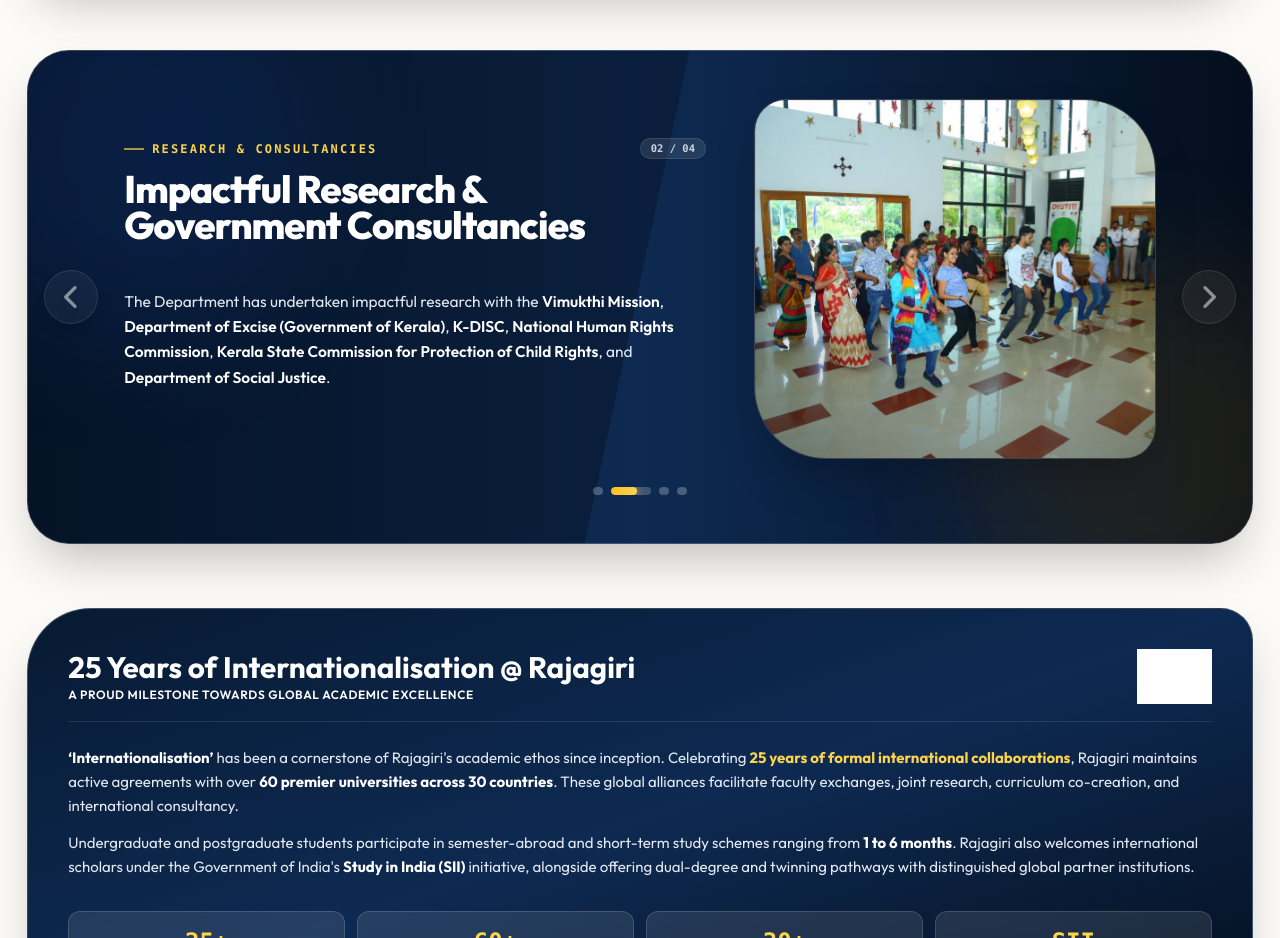
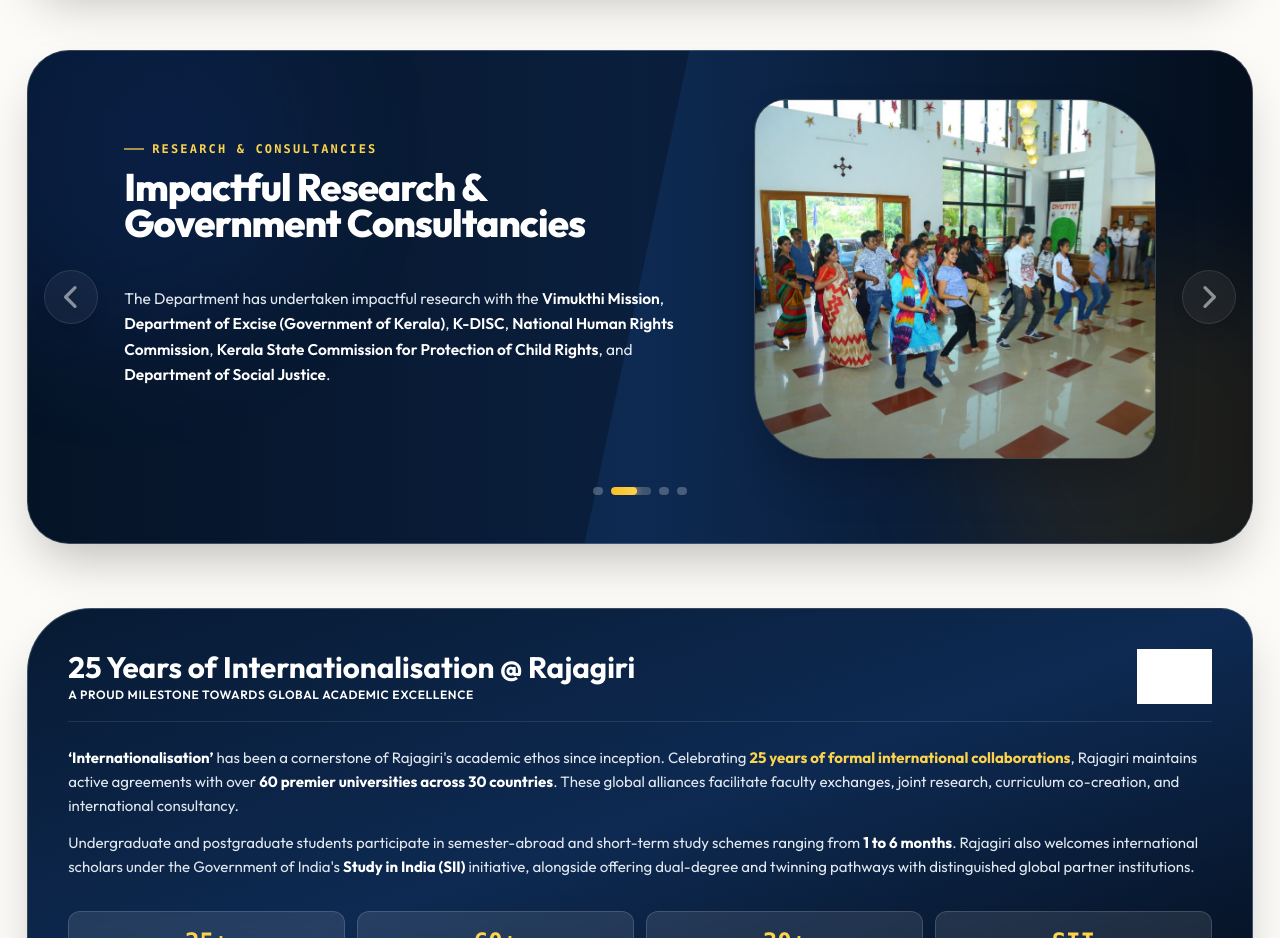
Before and after one commit to Rlabzteam/Dyuti27, a React (Vite) app: page /about in a window 1280 px wide. Shown: the part 3220-4158 px from the top of the page. Built offline with nearby package versions, Linux system fonts and the light colour scheme; grey boxes are pictures that could not be loaded.

Commit message:
refactor(ui): remove slide counter from social work slides component

```diff
--- a/src/pages/Rajagiri.tsx
+++ b/src/pages/Rajagiri.tsx
@@ -44,7 +44,7 @@
     },
     {
       id: 4,
-      tag: "Conferences & Global Legacy",
+      tag: "",
       title: "Flagship Academic Conferences",
       content: (
         <div className="space-y-3 text-slate-200 text-[14px] sm:text-[15.5px] leading-relaxed font-sans font-normal">
@@ -509,9 +509,6 @@
                   <span className="text-xs font-mono font-bold uppercase tracking-[0.18em] text-amber-300">
                     {socialWorkSlides[socialWorkSlide].tag}
                   </span>
-                  <span className="ml-auto text-[10.5px] font-mono font-semibold text-slate-300 bg-white/10 px-2.5 py-0.5 rounded-full border border-white/10">
-                    0{socialWorkSlide + 1} / 0{socialWorkSlides.length}
-                  </span>
                 </div>
 
                 <h3 className="font-heading text-2xl sm:text-3xl lg:text-[2.4rem] font-extrabold text-white m-0 mb-4 leading-tight tracking-tight">
```
